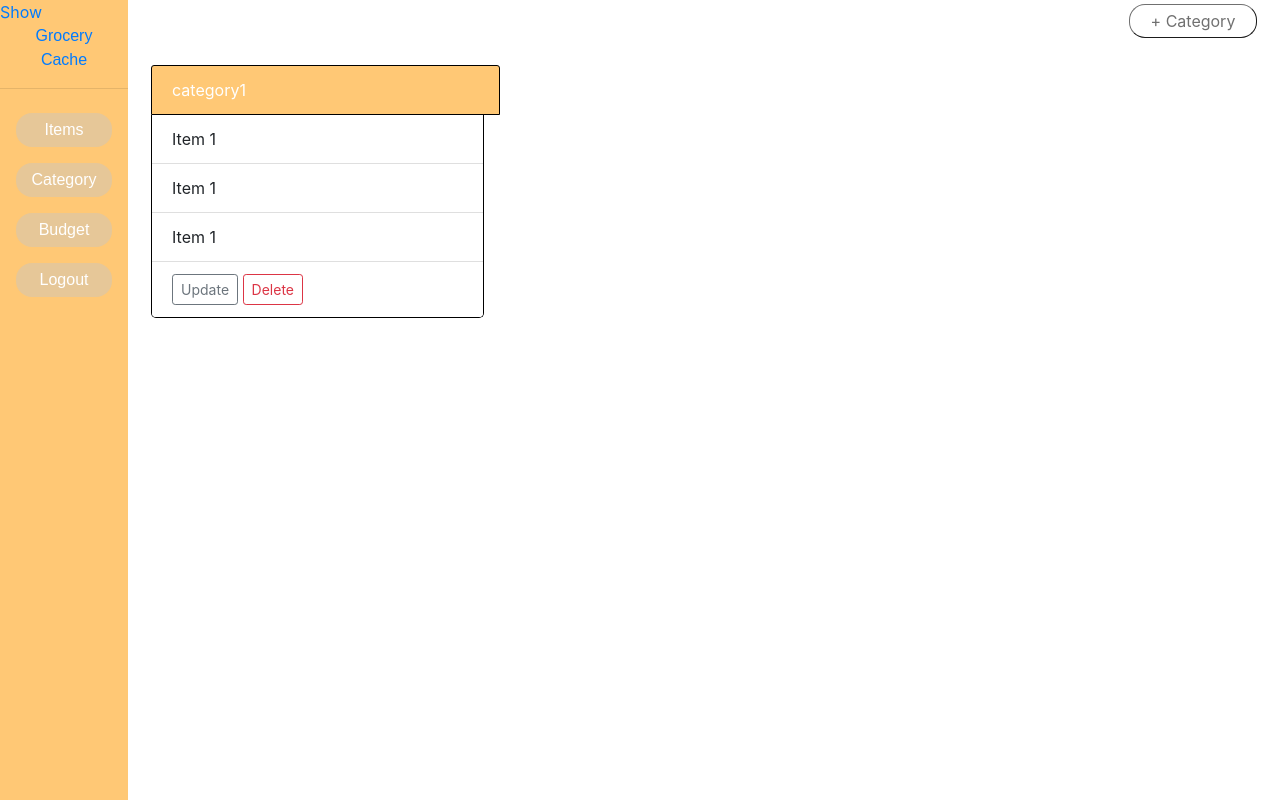
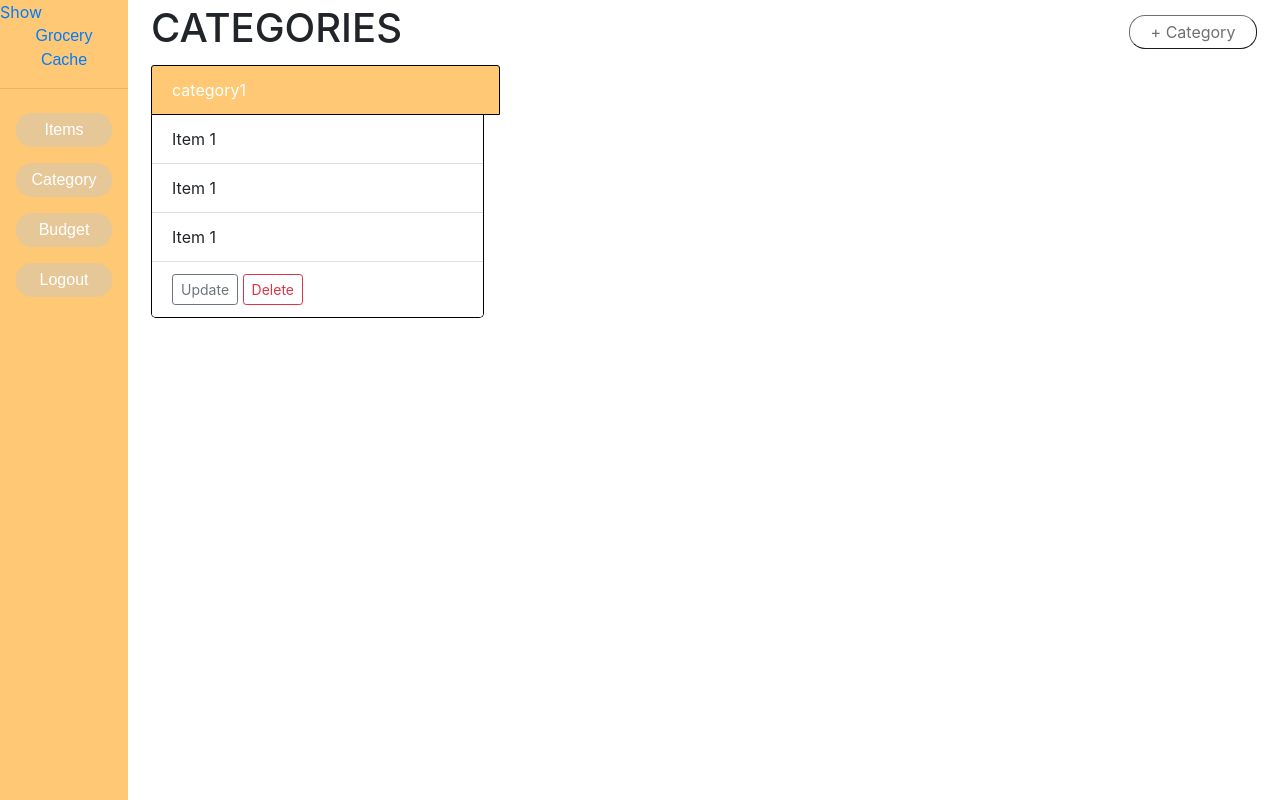
Before and after one commit to jessieAnhNguyen/Grocery-Cache, a Flask app: page /category in a window 1280 px wide. Run offline with Flask 2, Linux system fonts and the light colour scheme; a user stored in the database is signed in; data comes from the database, SQL or seed files in the repository; some libraries are stand-ins or nearby versions.

Commit message:
used the template for categories to add title. changed modal titles

```diff
--- a/application/templates/Components/addButtons/addCategories.html
+++ b/application/templates/Components/addButtons/addCategories.html
@@ -1,9 +1,17 @@
 <section class='buttons'>
-    <div class="addButtons">
-        <button type="button" id="addCategory" data-toggle="modal" data-target="#categoryModal">
-            + Category
-        </button>
-    </div>
+     <div class="row justify-content-between align-items-center">
+        <div class="col-4">
+            <h1 >CATEGORIES</h1>
+        </div>
+        <div class="col-4">
+            <div class="addButtons">
+                <button type="button" id="addCategory" data-toggle="modal" data-target="#categoryModal">
+                    + Category
+                </button>
+            </div>
+        </div>
+      </div>
+
 </section>
 
 <div class="modal fade" id="categoryModal" data-backdrop="static" data-keyboard="false" tabindex="-1"
@@ -11,7 +19,7 @@
     <div class="modal-dialog">
         <div class="modal-content">
             <div class="modal-header">
-                <h5 class="modal-title" id="staticBackdropLabel">Modal title</h5>
+                <h5 class="modal-title" id="staticBackdropLabel">ADD CATEGORY</h5>
                 <button type="button" class="close" data-dismiss="modal" aria-label="Close">
                     <span aria-hidden="true">&times;</span>
                 </button>
--- a/application/templates/Components/addButtons/addItems.html
+++ b/application/templates/Components/addButtons/addItems.html
@@ -20,7 +20,7 @@
     <div class="modal-dialog">
         <div class="modal-content">
             <div class="modal-header">
-                <h5 class="modal-title" id="staticBackdropLabel">Modal title</h5>
+                <h5 class="modal-title" id="staticBackdropLabel">ADD ITEM</h5>
                 <button type="button" class="close" data-dismiss="modal" aria-label="Close">
                     <span aria-hidden="true">&times;</span>
                 </button>
--- a/application/templates/register.html
+++ b/application/templates/register.html
@@ -10,7 +10,7 @@
     <div class="modal-dialog">
         <div class="modal-content">
             <div class="modal-header">
-                <h5 class="modal-title" id="staticBackdropLabel">Modal title</h5>
+                <h5 class="modal-title" id="staticBackdropLabel">SIGN UP</h5>
             </div>
             <form method="POST" action="/register">
 
```
